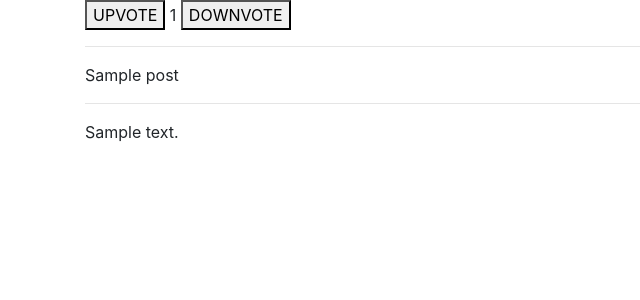
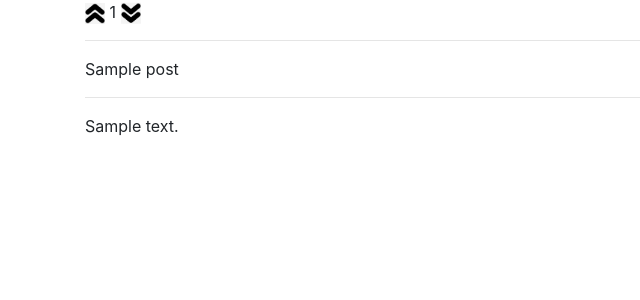
Before and after one commit to arlynn813/reddit, a Flask app: template templates/post.html in a window 1280 px wide. Shown: the top 300 px of the page, without its empty margins (0-640 px from the left). Run offline with Flask 2, Linux system fonts and the light colour scheme; the template is opened without the code that fills it: most values are stand-ins (such as "Sample title", 1, 10 or a date in 2020).

Commit message:
implementing custom styled vote buttons

```diff
--- a/scripts/post.js
+++ b/scripts/post.js
@@ -1,5 +1,7 @@
 $(document).ready(function() {
     let post_id = $('#post_id').attr('content');
+    let arrow_url = $('#arrow_url').attr('content');
+    let arrow_active_url = $('#arrow_active_url').attr('content');
     let upvote_button = $('#upvote');
     let downvote_button = $('#downvote');
 
@@ -10,8 +12,8 @@ $(document).ready(function() {
             data: {'value': 1},
             success: function(response) {
                update_vote_count(response['vote_value']);
-               upvote_button.css('background-color', 'red');
-               downvote_button.css('background-color', 'white');
+               upvote_button.attr('src', arrow_active_url);
+               downvote_button.attr('src', arrow_url);
             }
         });
     });
@@ -23,8 +25,8 @@ $(document).ready(function() {
            data: {'value': -1},
            success: function(response) {
                update_vote_count(response['vote_value']);
-               downvote_button.css('background-color', 'red');
-               upvote_button.css('background-color', 'white');
+               downvote_button.attr('src', arrow_active_url);
+               upvote_button.attr('src', arrow_url);
            }
        });
     });
--- a/styles/style.css
+++ b/styles/style.css
@@ -25,3 +25,13 @@
     border: 2px solid black;
     border-radius: 10px;
 }
+
+/* Post */
+.vote-btn {
+    cursor: pointer;
+    width: 20px;
+}
+
+.downvote {
+    transform: scaleY(-1);
+}
--- a/templates/post.html
+++ b/templates/post.html
@@ -2,12 +2,16 @@
 
 {% block head %}
     <meta id="post_id" content="{{ post.id }}">
+    <meta id="arrow_url" content="{{ url_for('static', filename='data/arrow.png') }}">
+    <meta id="arrow_active_url" content="{{ url_for('static', filename='data/arrow-active.png') }}">
 {% endblock %}
 
 {% block content %}
-    <button id="upvote" {% if vote and vote.value == 1 %}style="background-color: red"{% endif %}>UPVOTE</button>
+    <!--<button id="upvote" {% if vote and vote.value == 1 %}style="background-color: red"{% endif %}>UPVOTE</button>-->
+    <img class="vote-btn" {% if vote and vote.value == 1 %}src="{{ url_for('static', filename='data/arrow-active.png') }}"{% else %}src="{{ url_for('static', filename='data/arrow.png') }}"{% endif %} id="upvote">
     <span id="vote_count">{{ post.vote_count }}</span>
-    <button id="downvote" {% if vote and vote.value == -1 %}style="background-color: red"{% endif %}>DOWNVOTE</button>
+    <img class="vote-btn downvote" src="{{ url_for('static', filename='data/arrow.png') }}" id="downvote">
+    <!--<button id="downvote" {% if vote and vote.value == -1 %}style="background-color: red"{% endif %}>DOWNVOTE</button>-->
     <hr>
     <span>{{ post.title }}</span>
     <hr>
```
